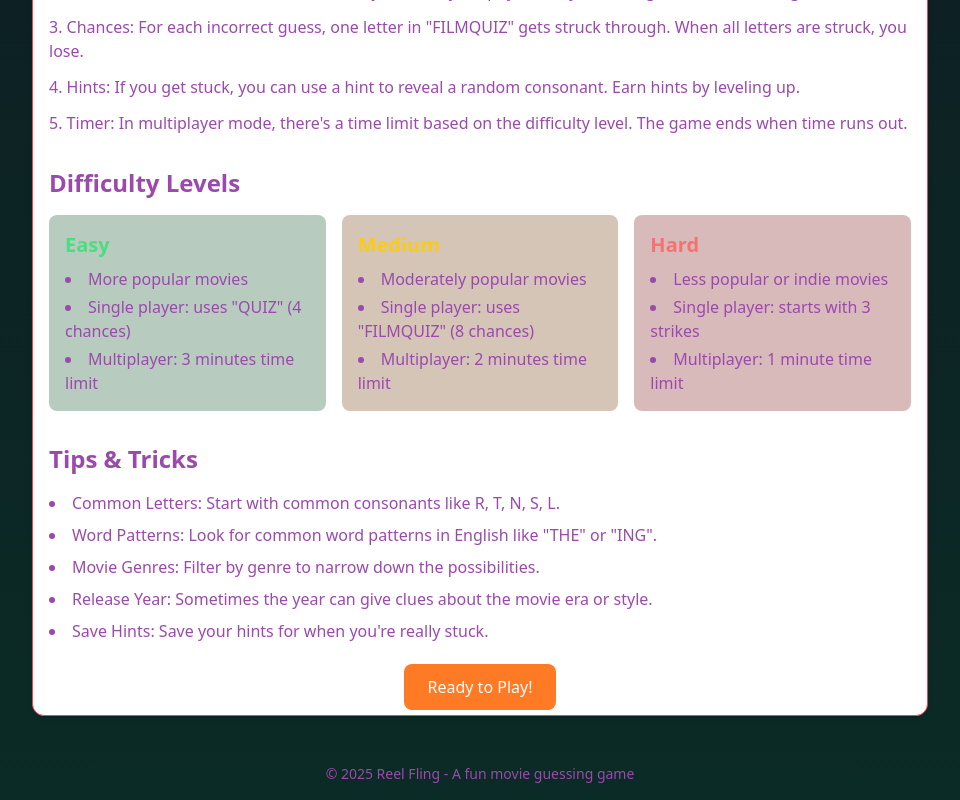
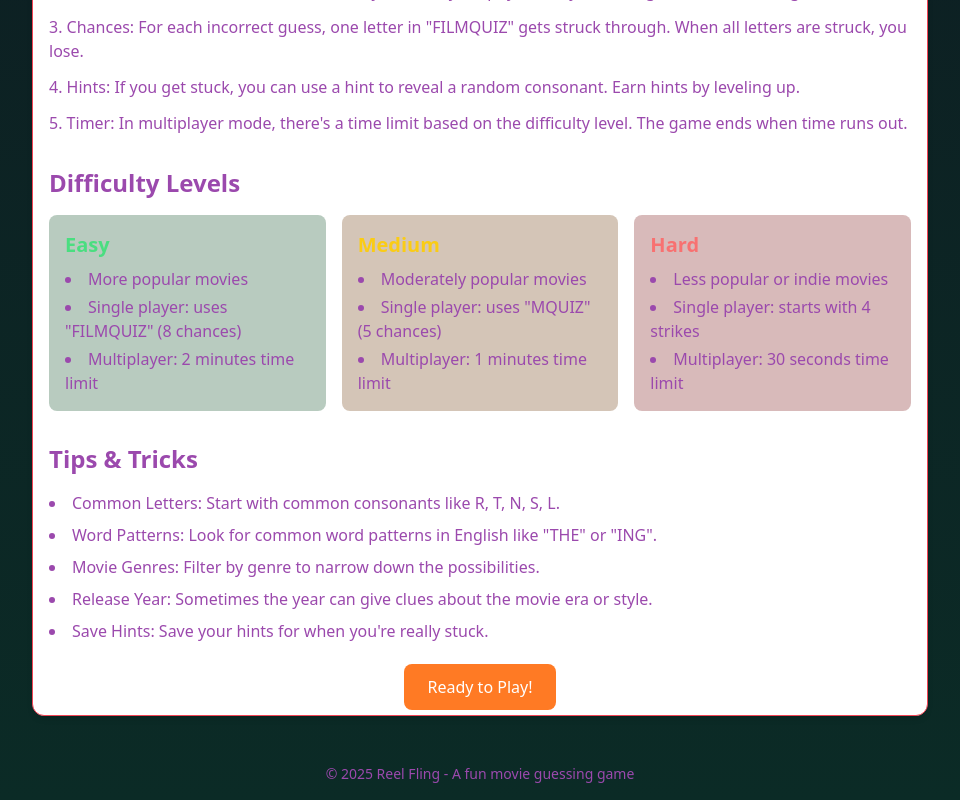
Before and after one commit to Yogesh-rana-2301/reel_fling_game, a Next.js app: page /how-to-play in a window 1280 px wide. Shown: the part 932-1732 px from the top of the page, without its empty margins (160-1120 px from the left). Built offline with nearby package versions, Linux system fonts and the light colour scheme; no server answers.

Commit message:
Update page.tsx

```diff
--- a/app/how-to-play/page.tsx
+++ b/app/how-to-play/page.tsx
@@ -120,8 +120,8 @@
                 </h3>
                 <ul className="list-disc list-inside space-y-1">
                   <li>More popular movies</li>
-                  <li>Single player: uses "QUIZ" (4 chances)</li>
-                  <li>Multiplayer: 3 minutes time limit</li>
+                  <li>Single player: uses "FILMQUIZ" (8 chances)</li>
+                  <li>Multiplayer: 2 minutes time limit</li>
                 </ul>
               </div>
 
@@ -131,8 +131,8 @@
                 </h3>
                 <ul className="list-disc list-inside space-y-1">
                   <li>Moderately popular movies</li>
-                  <li>Single player: uses "FILMQUIZ" (8 chances)</li>
-                  <li>Multiplayer: 2 minutes time limit</li>
+                  <li>Single player: uses "MQUIZ" (5 chances)</li>
+                  <li>Multiplayer: 1 minutes time limit</li>
                 </ul>
               </div>
 
@@ -142,8 +142,8 @@
                 </h3>
                 <ul className="list-disc list-inside space-y-1">
                   <li>Less popular or indie movies</li>
-                  <li>Single player: starts with 3 strikes</li>
-                  <li>Multiplayer: 1 minute time limit</li>
+                  <li>Single player: starts with 4 strikes</li>
+                  <li>Multiplayer: 30 seconds time limit</li>
                 </ul>
               </div>
             </div>
```
